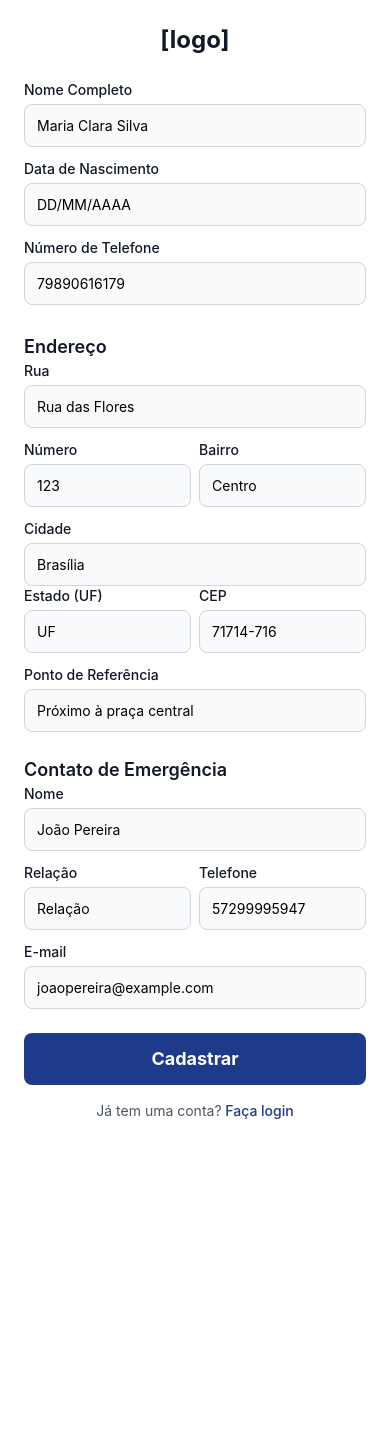
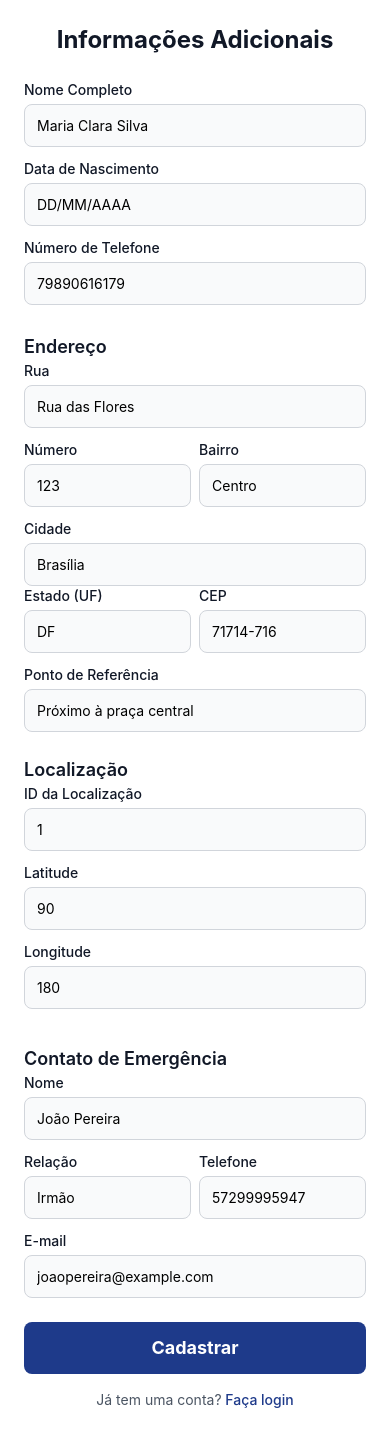
Before and after one commit to ignizxl/mavis-app-frontend, a React Native app in the folder mavis/: screen /AdditionalInfoScreen in a window 390 px wide. Before the commit the page ends 1145 px from the top, so only its background shows below. Built offline with nearby package versions, Linux system fonts and the light colour scheme.

Commit message:
feat: adicionar novos campos de localização

```diff
--- a/mavis/src/AdditionalInfoScreen/index.js
+++ b/mavis/src/AdditionalInfoScreen/index.js
@@ -1,7 +1,7 @@
 import React, { useState } from 'react';
 import { View, Text, TextInput, TouchableOpacity, ScrollView } from 'react-native';
 
-export default function CadastroScreen({ navigation }) {
+export default function AdditionalInfoScreen({ navigation }) {
   const [fullName, setFullName] = useState('');
   const [dateOfBirth, setDateOfBirth] = useState('');
   const [phoneNumber, setPhoneNumber] = useState('');
@@ -12,15 +12,19 @@ export default function CadastroScreen({ navigation }) {
   const [state, setState] = useState('');
   const [postalCode, setPostalCode] = useState('');
   const [referencePoint, setReferencePoint] = useState('');
+  const [locationId, setLocationId] = useState('');
+  const [latitude, setLatitude] = useState('');
+  const [longitude, setLongitude] = useState('');
   const [emergencyName, setEmergencyName] = useState('');
   const [relationship, setRelationship] = useState('');
   const [emergencyPhone, setEmergencyPhone] = useState('');
   const [emergencyEmail, setEmergencyEmail] = useState('');
+  const [loading, setLoading] = useState(false);
 
   return (
     <ScrollView className="flex-1 bg-gray-100">
       <View className="flex-1 bg-white p-6">
-        <Text className="text-2xl font-bold text-gray-900 text-center mb-6">[logo]</Text>
+        <Text className="text-2xl font-bold text-gray-900 text-center mb-6">Informações Adicionais</Text>
         <Text className="text-sm font-medium text-gray-900 mb-1">Nome Completo</Text>
         <TextInput className="w-full p-3 bg-gray-50 border border-gray-300 rounded-lg mb-3" value={fullName} onChangeText={setFullName} placeholder="Maria Clara Silva" />
         <Text className="text-sm font-medium text-gray-900 mb-1">Data de Nascimento</Text>
@@ -48,7 +52,7 @@ export default function CadastroScreen({ navigation }) {
         <View className="flex-row gap-2">
           <View className="flex-1">
             <Text className="text-sm font-medium text-gray-900 mb-1">Estado (UF)</Text>
-            <TextInput className="p-3 bg-gray-50 border border-gray-300 rounded-lg" value={state} onChangeText={setState} placeholder="UF" />
+            <TextInput className="p-3 bg-gray-50 border border-gray-300 rounded-lg" value={state} onChangeText={setState} placeholder="DF" />
           </View>
           <View className="flex-1">
             <Text className="text-sm font-medium text-gray-900 mb-1">CEP</Text>
@@ -58,6 +62,15 @@ export default function CadastroScreen({ navigation }) {
 
         <Text className="text-sm font-medium text-gray-900 mb-1 mt-3">Ponto de Referência</Text>
         <TextInput className="w-full p-3 bg-gray-50 border border-gray-300 rounded-lg" value={referencePoint} onChangeText={setReferencePoint} placeholder="Próximo à praça central" />
+
+        <Text className="text-lg font-semibold text-gray-900 mt-6">Localização</Text>
+        <Text className="text-sm font-medium text-gray-900 mb-1">ID da Localização</Text>
+        <TextInput className="w-full p-3 bg-gray-50 border border-gray-300 rounded-lg mb-3" value={locationId} onChangeText={setLocationId} placeholder="1" keyboardType="numeric" />
+        <Text className="text-sm font-medium text-gray-900 mb-1">Latitude</Text>
+        <TextInput className="w-full p-3 bg-gray-50 border border-gray-300 rounded-lg mb-3" value={latitude} onChangeText={setLatitude} placeholder="90" keyboardType="numeric" />
+        <Text className="text-sm font-medium text-gray-900 mb-1">Longitude</Text>
+        <TextInput className="w-full p-3 bg-gray-50 border border-gray-300 rounded-lg mb-3" value={longitude} onChangeText={setLongitude} placeholder="180" keyboardType="numeric" />
+
         <Text className="text-lg font-semibold text-gray-900 mt-6">Contato de Emergência</Text>
         <Text className="text-sm font-medium text-gray-900 mb-1">Nome</Text>
         <TextInput className="w-full p-3 bg-gray-50 border border-gray-300 rounded-lg mb-3" value={emergencyName} onChangeText={setEmergencyName} placeholder="João Pereira" />
@@ -65,7 +78,7 @@ export default function CadastroScreen({ navigation }) {
         <View className="flex-row gap-2">
           <View className="flex-1">
             <Text className="text-sm font-medium text-gray-900 mb-1">Relação</Text>
-            <TextInput className="p-3 bg-gray-50 border border-gray-300 rounded-lg" value={relationship} onChangeText={setRelationship} placeholder="Relação" />
+            <TextInput className="p-3 bg-gray-50 border border-gray-300 rounded-lg" value={relationship} onChangeText={setRelationship} placeholder="Irmão" />
           </View>
           <View className="flex-1">
             <Text className="text-sm font-medium text-gray-900 mb-1">Telefone</Text>
@@ -75,8 +88,14 @@ export default function CadastroScreen({ navigation }) {
 
         <Text className="text-sm font-medium text-gray-900 mb-1 mt-3">E-mail</Text>
         <TextInput className="w-full p-3 bg-gray-50 border border-gray-300 rounded-lg" value={emergencyEmail} onChangeText={setEmergencyEmail} placeholder="joaopereira@example.com" keyboardType="email-address" />
-        <TouchableOpacity className="w-full p-3 bg-blue-900 rounded-lg items-center mt-6" onPress={() => navigation.navigate('LoginScreen')}>
-          <Text className="text-white text-lg font-bold">Cadastrar</Text>
+        <TouchableOpacity
+          className="w-full p-3 bg-blue-900 rounded-lg items-center mt-6"
+          onPress={() => navigation.navigate("HomeScreen")}
+          disabled={loading}
+        >
+          <Text className="text-white text-lg font-bold">
+            {loading ? "Cadastrando..." : "Cadastrar"}
+          </Text>
         </TouchableOpacity>
 
         <Text className="mt-4 text-sm text-gray-600 text-center">
```
